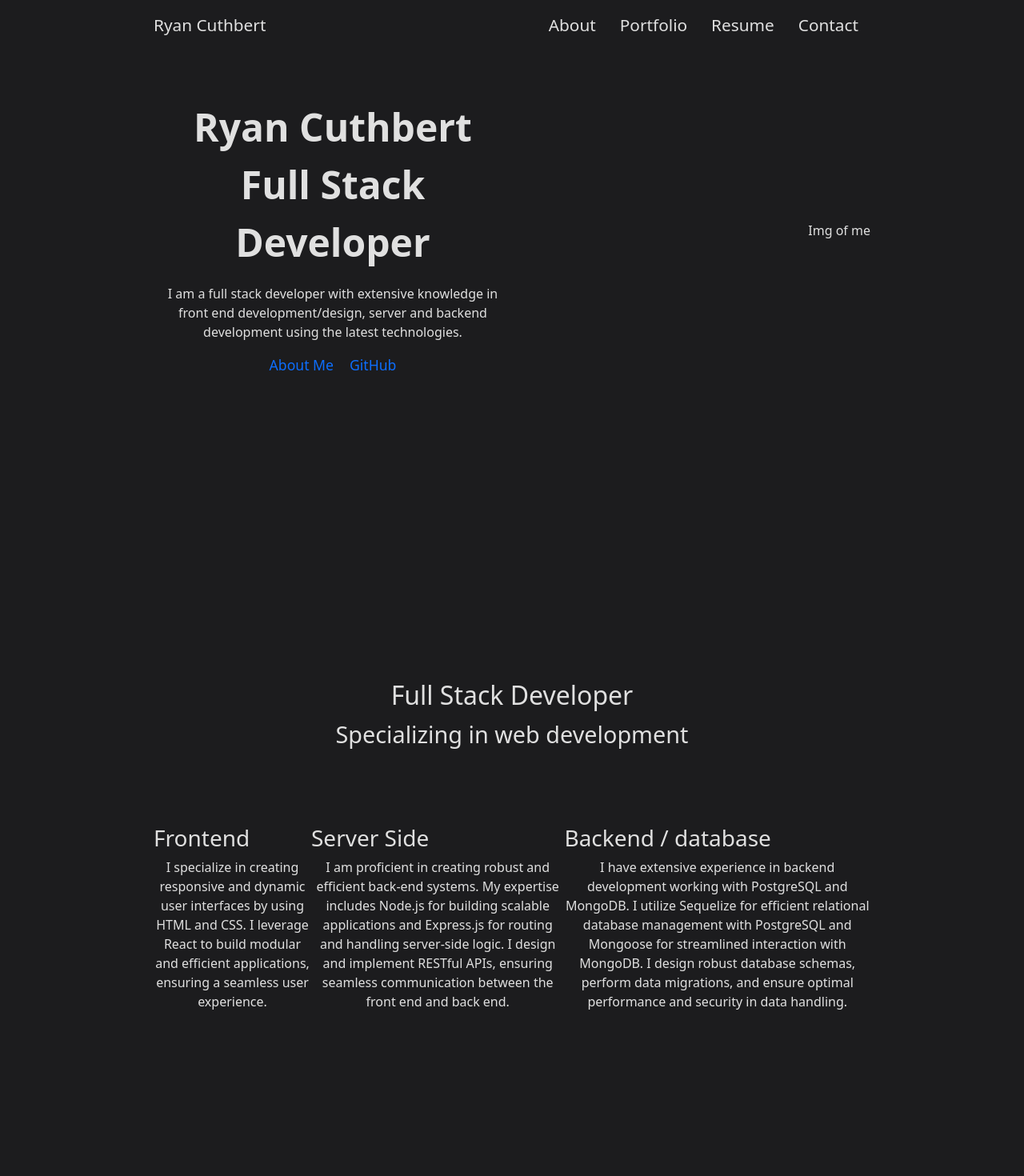
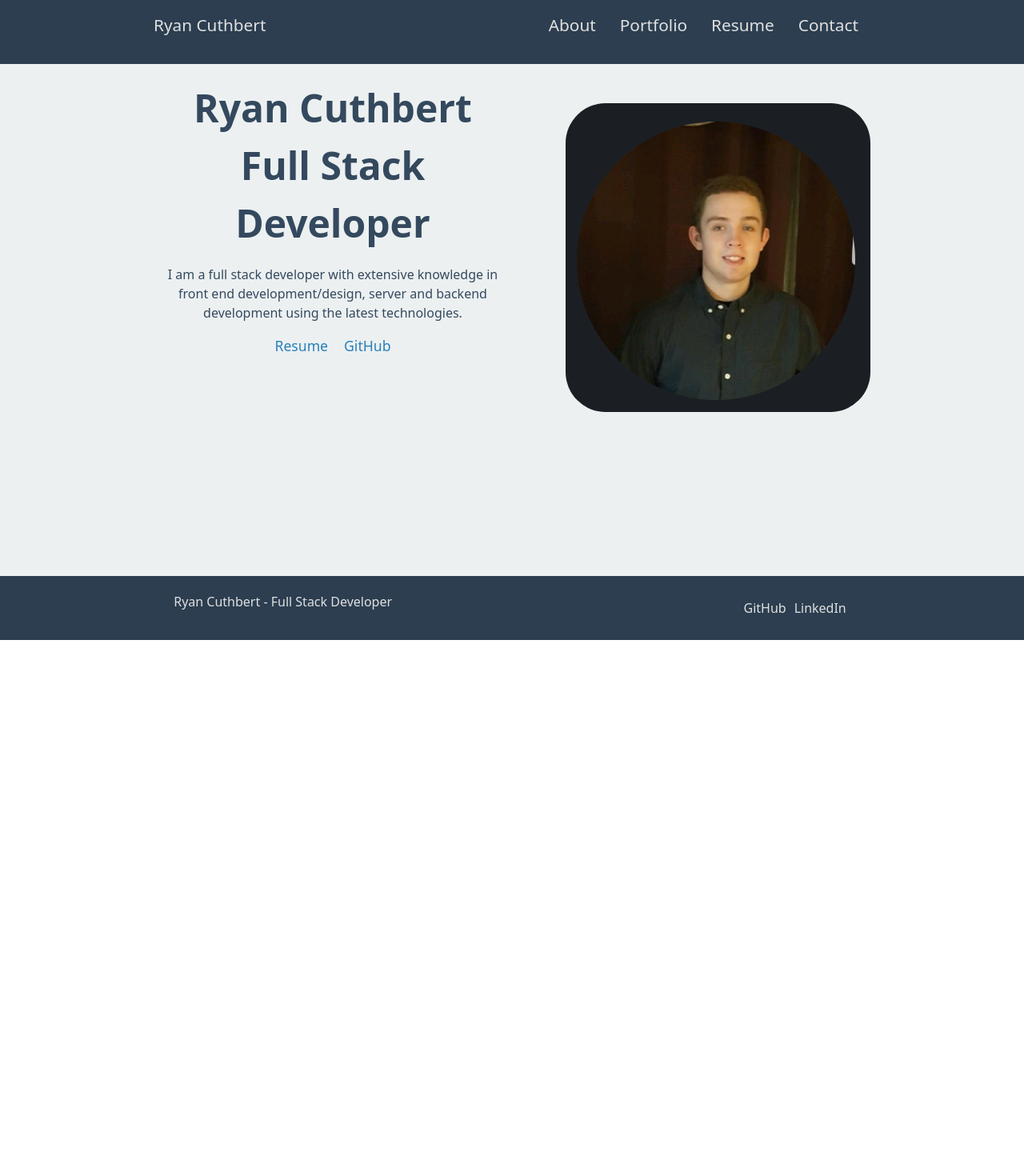
Before and after one commit to Ryan3389/React-Portfolio, a React (Vite) app: page / in a window 1280 px wide. Shown: the top 1470 px of the page at 80% size. After the commit the page ends 800 px from the top, so only its background shows below. Built offline with nearby package versions, Linux system fonts and the light colour scheme.

Commit message:
added footer ui. Updated portfolio ui

```diff
--- a/src/App.css
+++ b/src/App.css
@@ -4,8 +4,11 @@
  }
 
  /*Header styles*/
+ /*ADDED COLORS*/
  header {
-     background-color: var(--bg-color);
+     /* background-color: var(--bg-color); */
+     background-color: #2C3E50;
+     color: var(--text-color);
      height: 10vh;
      display: flex;
  }
@@ -16,7 +19,7 @@
      justify-content: space-between;
      width: 70%;
      margin: auto;
-     color: var(--text-color);
+     /* color: var(--text-color); */
      font-size: 1.3rem
  }
 
@@ -30,9 +33,11 @@
  }
 
  /*Header intro styles*/
+ /*ADDED COLORS*/
  .home-main-container {
-     background-color: var(--bg-color);
-     height: 90vh;
+     /* background-color: var(--bg-color); */
+     background-color: #ECF0F1;
+     height: 80vh;
  }
 
  .intro {
@@ -42,7 +47,8 @@
      margin: auto;
      height: 60%;
      align-items: center;
-     color: var(--text-color);
+     /* color: var(--text-color) */
+     color: #34495E;
  }
 
  .home-btn-container {
@@ -50,11 +56,10 @@
      text-align: center;
  }
 
- /* .intro-text a {
-     margin: 0px 10px;
-     text-decoration: none;
-     font-size: 1.1rem;
- } */
+ .home-btn-container a {
+     color: #2980B9;
+ }
+
 
  .intro-container a {
      margin: 0px 10px;
@@ -74,6 +79,16 @@
 
  .intro-name {
      margin: 0;
+ }
+
+ .intro-img .profile-img {
+     border-radius: 50px;
+     /* height: 100px;
+     width: 100px; */
+ }
+
+ .intro-img {
+     margin-top: 100px;
  }
 
 
@@ -112,9 +127,9 @@
 
  /*Contact form styles*/
  .form-section {
-     height: 90vh;
-     background-color: var(--bg-color);
-     color: var(--text-color);
+     height: 80vh;
+     background-color: #ECF0F1;
+     color: #34495E;
      padding-top: 75px;
  }
 
@@ -132,6 +147,7 @@
  textarea {
      width: 100%;
      background-color: var(--text-color);
+     border-color: #BDC3C7;
      border-radius: 7px;
      padding: 5px 10px;
      margin: 5px;
@@ -142,8 +158,8 @@
  }
 
  .send-btn {
-     background-color: #00ffffbe;
-     box-shadow: 2px 2px 2px 2px #00ffff34;
+     background-color: #1ABC9C;
+     /* box-shadow: 2px 2px 2px 2px #00ffff34; */
      padding: 8px 16px;
      border-radius: 5px;
      border: none;
@@ -151,12 +167,15 @@
      font-size: 1.2rem;
  }
 
+ .send-btn:hover {
+     background-color: #16A085;
+ }
 
  /*Resume section styles*/
  .resume-section {
-     height: 90vh;
-     background-color: var(--bg-color);
-     color: var(--text-color);
+     height: 80vh;
+     background-color: #ECF0F1;
+     color: #34495E;
  }
 
  .resume-section p {
@@ -171,7 +190,7 @@
      display: flex;
      flex-direction: column;
      align-items: center;
-     padding: 50px 0;
+     padding: 30px 0;
  }
 
  .skills-container {
@@ -181,8 +200,8 @@
  }
 
  .skill {
-     border: 2px solid #00ffffbe;
-     box-shadow: 2px 2px 2px 2px #00ffff34;
+     border: 2px solid #BDC3C7;
+     /* box-shadow: 2px 2px 2px 2px #00ffff34; */
      padding: 10px 20px;
      border-radius: 10px;
      width: 25%;
@@ -202,8 +221,8 @@
  }
 
  .download-btn {
-     background-color: #00ffffbe;
-     box-shadow: 2px 2px 2px 2px #00ffff34;
+     background-color: #1ABC9C;
+     /* box-shadow: 2px 2px 2px 2px #00ffff34; */
      padding: 8px 16px;
      border-radius: 5px;
      border: none;
@@ -211,17 +230,22 @@
      font-size: 1.2rem;
  }
 
+ .download-btn:hover {
+     background-color: #16A085;
+ }
+
+ /*portfolio page styles*/
  .projects-section {
-     background-color: var(--bg-color);
-     color: var(--text-color);
+     background-color: #ECF0F1;
+     color: #34495E;
      min-height: 100vh;
      padding-bottom: 50px;
  }
 
  .project-container {
      display: flex;
-     border: 2px solid #00ffffbe;
-     box-shadow: 2px 2px 2px 2px #00ffff34;
+     border: 2px solid #BDC3C7;
+     /* box-shadow: 2px 2px 2px 2px #00ffff34; */
      margin-bottom: 50px;
  }
 
@@ -247,4 +271,28 @@
      align-self: center;
  }
 
+ .project-container a {
+     text-decoration: none;
+     color: #2980B9
+ }
+
+ /*ADDED COLOR*/
+ footer {
+     display: flex;
+     align-items: center;
+     justify-content: space-around;
+     background-color: #2C3E50;
+     color: var(--text-color);
+     /* background-color: var(--bg-color);
+     color: var(--text-color); */
+     height: 10vh;
+
+ }
+
+ footer a {
+     text-decoration: none;
+     margin: 0 5px;
+     color: var(--text-color);
+ }
+
  /*Light purple: #BB86FC; */
--- a/src/components/UI/About.jsx
+++ b/src/components/UI/About.jsx
@@ -8,32 +8,32 @@ server side technologies: Short desc
 include a series of images showcasing what technologies I know (if I have time)
 */
 
-function About() {
-    return (
-        <section className="about-me-container" id="about-me">
-            <article className="about-intro">
-                <h2>Full Stack Developer</h2>
-                <p>Specializing in web development</p>
-            </article>
+// function About() {
+//     return (
+//         <section className="about-me-container" id="about-me">
+//             <article className="about-intro">
+//                 <h2>Full Stack Developer</h2>
+//                 <p>Specializing in web development</p>
+//             </article>
 
-            <article className="tech-container">
-                <div className="tech-div">
-                    <h3>Frontend</h3>
-                    <p>I  specialize in creating responsive and dynamic user interfaces  by using HTML and  CSS. I leverage React to build modular and efficient applications, ensuring a seamless user experience. </p>
-                </div>
-                <div className="tech-div">
-                    <h3>Server Side</h3>
-                    <p>I am proficient in creating robust and efficient back-end systems. My expertise includes Node.js for building scalable applications and Express.js for routing and handling server-side logic. I design and implement RESTful APIs, ensuring seamless communication between the front end and back end.</p>
-                </div>
-                <div className="tech-div">
-                    <h3>Backend / database</h3>
-                    <p>
-                        I have extensive experience in backend development working with PostgreSQL and MongoDB.  I utilize Sequelize for efficient relational database management with PostgreSQL and Mongoose for streamlined interaction with MongoDB. I design robust database schemas, perform data migrations, and ensure optimal performance and security in data handling.
-                    </p>
-                </div>
-            </article>
-        </section>
-    )
-}
+//             <article className="tech-container">
+//                 <div className="tech-div">
+//                     <h3>Frontend</h3>
+//                     <p>I  specialize in creating responsive and dynamic user interfaces  by using HTML and  CSS. I leverage React to build modular and efficient applications, ensuring a seamless user experience. </p>
+//                 </div>
+//                 <div className="tech-div">
+//                     <h3>Server Side</h3>
+//                     <p>I am proficient in creating robust and efficient back-end systems. My expertise includes Node.js for building scalable applications and Express.js for routing and handling server-side logic. I design and implement RESTful APIs, ensuring seamless communication between the front end and back end.</p>
+//                 </div>
+//                 <div className="tech-div">
+//                     <h3>Backend / database</h3>
+//                     <p>
+//                         I have extensive experience in backend development working with PostgreSQL and MongoDB.  I utilize Sequelize for efficient relational database management with PostgreSQL and Mongoose for streamlined interaction with MongoDB. I design robust database schemas, perform data migrations, and ensure optimal performance and security in data handling.
+//                     </p>
+//                 </div>
+//             </article>
+//         </section>
+//     )
+// }
 
-export default About
+// export default About
--- a/src/components/UI/HomeContent.jsx
+++ b/src/components/UI/HomeContent.jsx
@@ -1,4 +1,5 @@
-import About from "./About"
+// import About from "./About"
+import RyanCuthbert from '../../images/RyanCuthbert.png'
 
 function HomeContent() {
     return (
@@ -10,22 +11,20 @@ function HomeContent() {
                             <p className="intro-name">Ryan Cuthbert</p>
                             <p className="intro-job-title">Full Stack Developer</p>
                             <p>I am a full stack developer with extensive knowledge in front end development/design, server and backend development using the latest technologies.</p>
-                            {/* <a href="#about-me" className="about-link">About Me</a>
-                            <a href="#" className="github-link">GitHub</a> */}
                         </div>
                         <div className="home-btn-container">
-                            <a href="#about-me" className="about-link">About Me</a>
-                            <a href="#" className="github-link">GitHub</a>
+                            <a href="/RyanCuthbert_resume.pdf" download="RyanCuthbert_resume.pdf">Resume</a>
+                            <a target='_blank' href="https://github.com/Ryan3389" className="github-link">GitHub</a>
                         </div>
 
                     </div>
                     <div className="intro-img">
-                        <p>Img of me</p>
+                        <img src={RyanCuthbert} alt="image of Ryan Cuthbert" className='profile-img' />
                     </div>
                 </div>
             </section>
 
-            <About />
+            {/* <About /> */}
         </>
     )
 }
--- a/src/components/UI/Portfolio.jsx
+++ b/src/components/UI/Portfolio.jsx
@@ -11,40 +11,40 @@ function PortfolioSection() {
                     <img src={weatherApp} alt="weather app" className='project-img' />
                     <div className="project">
                         <h2>Weather Dashboard</h2>
-                        <p>Lorem ipsum dolor sit amet consectetur adipisicing elit. Adipisci provident autem quaerat quod eius, odit ad eum sunt exercitationem, quo temporibus aut quos corrupti rerum beatae repellendus molestias iusto laudantium.</p>
-                        <a href="https://ryan3389.github.io/Weather-Forecast-App/">Check it out</a>
+                        <p>This app leverages the Open Weather API to deliver real-time weather updates and a 5-day forecast for any city and country. Key features include search by city, comprehensive weather data, added search history to check weather updates quickly.</p>
+                        <a target='_blank' href="https://ryan3389.github.io/Weather-Forecast-App/">Check it out</a>
                     </div>
                 </article>
                 <article className="project-container">
                     <img src={hungryExplorer} alt="hungry explorer" className='project-img' />
                     <div className="project">
                         <h2>Hungry Explorer</h2>
-                        <p>Lorem ipsum dolor sit amet consectetur adipisicing elit. Adipisci provident autem quaerat quod eius, odit ad eum sunt exercitationem, quo temporibus aut quos corrupti rerum beatae repellendus molestias iusto laudantium.</p>
-                        <a href="https://natalieclinton.github.io/Project1-Group3/">Check it out</a>
+                        <p>Hungry Explorer is designed to find the best dining options in any city. Simply create an account, search by city, or rating. Users can use the integrated google maps to find restaurants near you.</p>
+                        <a target='_blank' href="https://natalieclinton.github.io/Project1-Group3/">Check it out</a>
                     </div>
                 </article>
                 <article className="project-container">
                     <img src={noteTracker} alt="hungry explorer" className='project-img' />
                     <div className="project">
                         <h2>Note Tracker</h2>
-                        <p>Lorem ipsum dolor sit amet consectetur adipisicing elit. Adipisci provident autem quaerat quod eius, odit ad eum sunt exercitationem, quo temporibus aut quos corrupti rerum beatae repellendus molestias iusto laudantium.</p>
-                        <a href='https://note-tracker-777s.onrender.com/'>Check it out</a>
+                        <p>Note Tracker is an intuitive app designed to help you manage your notes efficiently. Write down any note, which will then be saved and displayed. Click it again to edit, or delete.</p>
+                        <a target='_blank' href='https://note-tracker-777s.onrender.com/'>Check it out</a>
                     </div>
                 </article>
                 <article className="project-container">
                     <img src={payrollTracker} alt="hungry explorer" className='project-img' />
                     <div className="project">
                         <h2>Employee Payroll Tracker</h2>
-                        <p>Lorem ipsum dolor sit amet consectetur adipisicing elit. Adipisci provident autem quaerat quod eius, odit ad eum sunt exercitationem, quo temporibus aut quos corrupti rerum beatae repellendus molestias iusto laudantium.</p>
-                        <a href='https://ryan3389.github.io/Employee-Payroll-Tracker/'>Check it out</a>
+                        <p>This app is designed to help manage an employee payroll. Simply add the employee name, and salary to see the table updated. Be sure to checkout the console in dev tools to view additional data such as average salary.</p>
+                        <a target='_blank' href='https://ryan3389.github.io/Employee-Payroll-Tracker/'>Check it out</a>
                     </div>
                 </article>
                 <article className="project-container">
                     <img src={originalPortfolio} alt="hungry explorer" className='project-img' />
                     <div className="project">
                         <h2>Original Portfolio</h2>
-                        <p>Lorem ipsum dolor sit amet consectetur adipisicing elit. Adipisci provident autem quaerat quod eius, odit ad eum sunt exercitationem, quo temporibus aut quos corrupti rerum beatae repellendus molestias iusto laudantium.</p>
-                        <a href='https://ryan3389.github.io/Ryan-Cuthbert-Portfolio/#home'>Check it out</a>
+                        <p>Checkout my original portfolio. Although there is only one project displayed, this portfolio showcases my progress throughout the past 6 months upon completing the University of Toronto Coding Bootcamp</p>
+                        <a target='_blank' href='https://ryan3389.github.io/Ryan-Cuthbert-Portfolio/#home'>Check it out</a>
                     </div>
                 </article>
             </div>
```
Also changed, not shown: src/images/RyanCuthbert.png (added).
